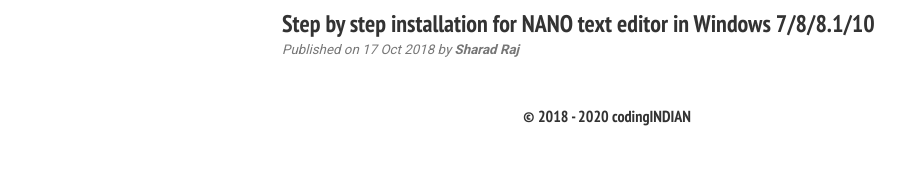
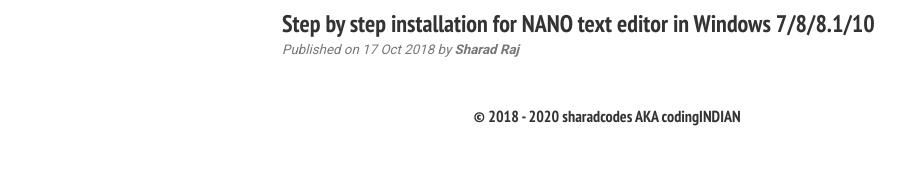
Before and after one commit to sharadcodes/sharadcodes.github.io, a Jekyll site: the page built from index.md, in a window 1280 px wide. Shown: the part 1726-1900 px from the top of the page, without its empty margins (33-938 px from the left). Built offline with Jekyll 4.4.1, drawn with Linux system fonts in a browser that asks for light colours; emoji names are drawn with the system emoji font.

Commit message:
Update _config.yml

```diff
--- a/_config.yml
+++ b/_config.yml
@@ -1,4 +1,4 @@
-title: codingINDIAN
+title: sharadcodes AKA codingINDIAN
 slogan: all you need to kNow
 logo: "custom – 1@3x.png"
 
```
